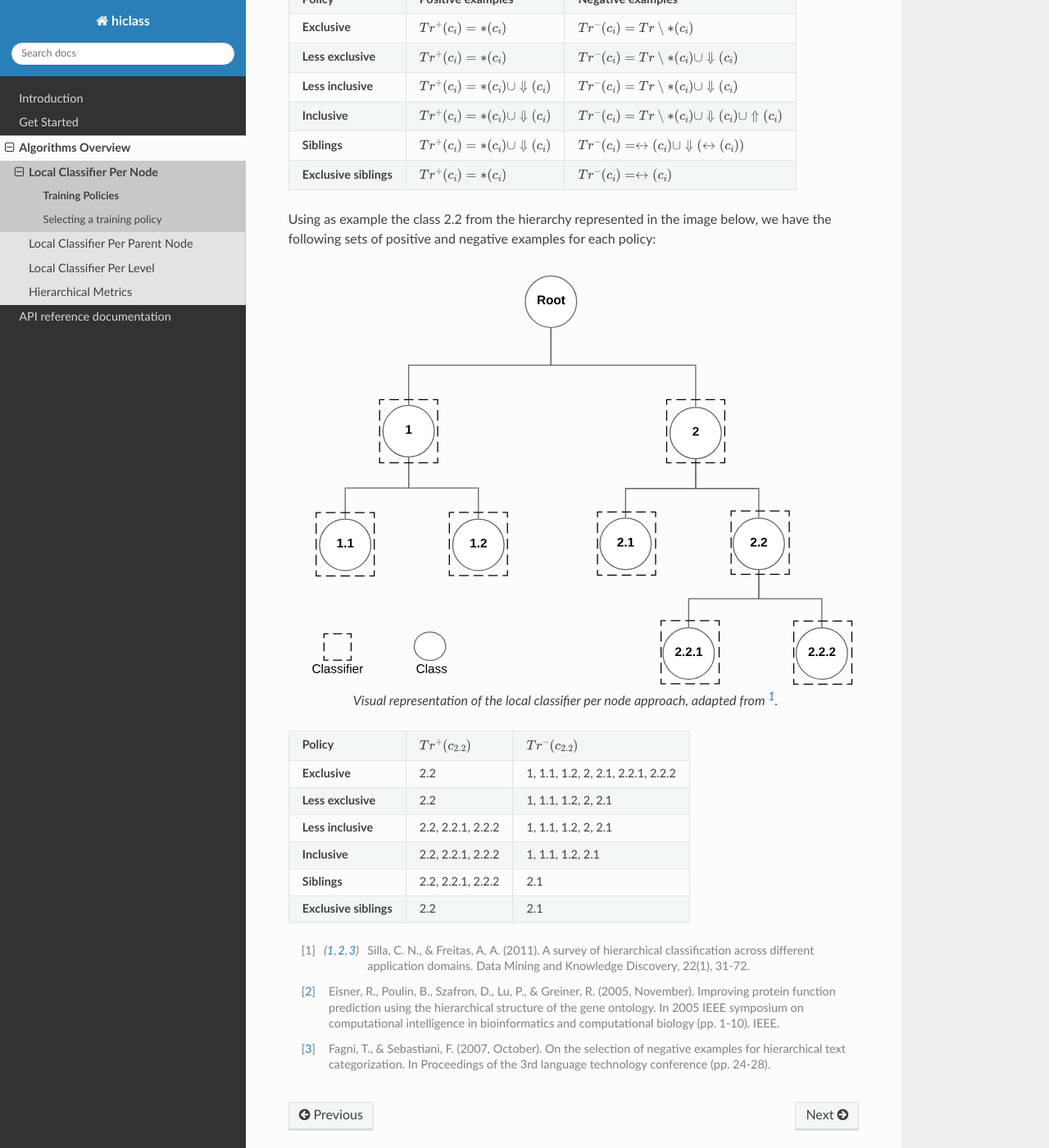
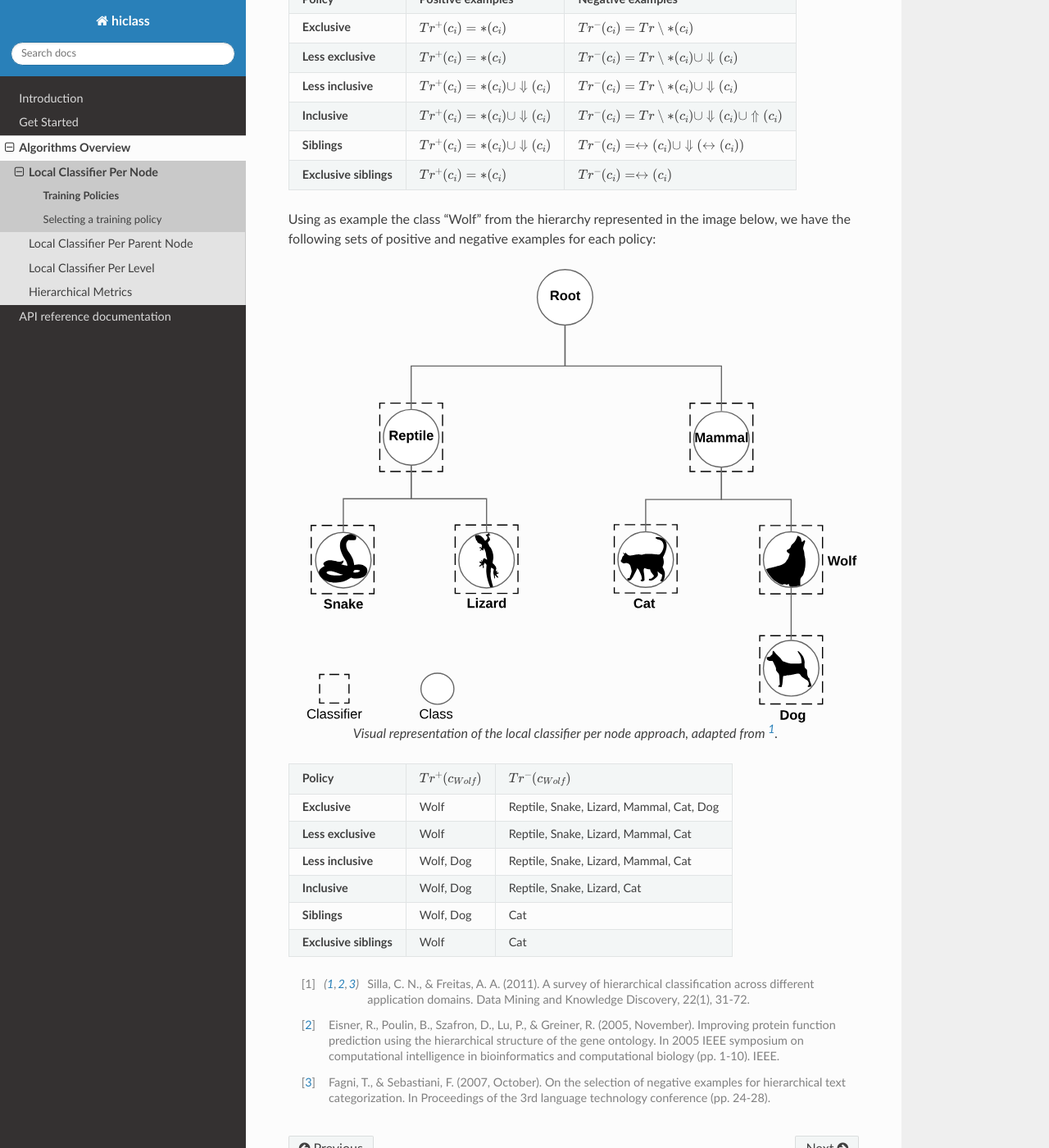
Before and after one commit to scikit-learn-contrib/hiclass, a Sphinx documentation site: the page built from docs/source/algorithms/training_policies.rst, in a window 1280 px wide and 1400 px high, scrolled down 745 px. Shown: the whole window at 82% size. Built offline with Sphinx 7.4.7 and the Read the Docs theme 2.0.0, drawn with Linux system fonts in a browser that asks for light colours.

Commit message:
Update examples on algorithms section (#38)

```diff
--- a/docs/source/algorithms/local_classifier_per_level.rst
+++ b/docs/source/algorithms/local_classifier_per_level.rst
@@ -8,8 +8,6 @@ The local classifier per level approach consists of training a multi-class class
 .. figure:: local_classifier_per_level.svg
    :align: center
 
-   Visual representation of the local classifier per level approach, adapted from [1]_.
+   Visual representation of the local classifier per level approach.
 
-Similar to the other hierarchical classifiers, the local classifier per level can also be trained in parallel and prediction is performed in a top-down style to avoid inconsistencies. For example, supposing that for a given test example the classifier at the first level returns the probabilities 0.91 and 0.7 for classes 1 and 2, respectively, then the one with the highest probability is considered as the correct prediction, which in this case is class 1. For the second level, only the probabilities for classes 1.1 and 1.2 are considered and the one with the highest probability is the final prediction.
-
-.. [1] Silla, C. N., & Freitas, A. A. (2011). A survey of hierarchical classification across different application domains. Data Mining and Knowledge Discovery, 22(1), 31-72.
+Similar to the other hierarchical classifiers, the local classifier per level can also be trained in parallel, and prediction is performed in a top-down style to avoid inconsistencies. For example, supposing that for a given test example the classifier at the first level returns the probabilities 0.91 and 0.7 for classes "Reptile" and "Mammal", respectively, then the one with the highest probability is considered as the correct prediction, which in this case is class "Reptile". For the second level, only the probabilities for classes "Snake" and "Lizard" are considered and the one with the highest probability is the final prediction.
--- a/docs/source/algorithms/local_classifier_per_node.rst
+++ b/docs/source/algorithms/local_classifier_per_node.rst
@@ -8,7 +8,7 @@ One of the most popular approaches in the literature, the local classifier per n
 .. figure:: local_classifier_per_node.svg
    :align: center
 
-   Visual representation of the local classifier per node approach, adapted from [1]_.
+   Visual representation of the local classifier per node approach.
 
 .. toctree::
     :hidden:
@@ -16,6 +16,4 @@ One of the most popular approaches in the literature, the local classifier per n
     training_policies
     selecting_training_policy
 
-Each binary classifier is trained in parallel using the library `Ray <https://www.ray.io/>`_. In order to avoid inconsistencies, prediction is performed in a top-down manner. For example, given a hypothetical test example, the local classifier per node firstly queries the binary classifiers at nodes 1 and 2. Let's suppose that in this case the probability of the test example belonging to class 1 is 0.8, while the probability of belonging to class 2 is 0.5, then class 1 is picked. At the next level, only the classifiers at nodes 1.1 and 1.2 are queried, and again the one with the highest probability is selected.
-
-.. [1] Silla, C. N., & Freitas, A. A. (2011). A survey of hierarchical classification across different application domains. Data Mining and Knowledge Discovery, 22(1), 31-72.
+Each binary classifier is trained in parallel using the library `Ray <https://www.ray.io/>`_. In order to avoid inconsistencies, prediction is performed in a top-down manner. For example, given a hypothetical test example, the local classifier per node firstly queries the binary classifiers at nodes "Reptile" and "Mammal". Let's suppose that in this case the probability of the test example belonging to class "Reptile" is 0.8, while the probability of belonging to class "Mammal" is 0.5, then class "Reptile" is picked. At the next level, only the classifiers at nodes "Snake" and "Lizard" are queried, and again the one with the highest probability is selected.
--- a/docs/source/algorithms/local_classifier_per_parent_node.rst
+++ b/docs/source/algorithms/local_classifier_per_parent_node.rst
@@ -8,8 +8,6 @@ The local classifier per parent node approach consists of training a multi-class
 .. figure:: local_classifier_per_parent_node.svg
    :align: center
 
-   Visual representation of the local classifier per parent node approach, adapted from [1]_.
+   Visual representation of the local classifier per parent node approach.
 
-While training is executed in parallel, prediction is performed in a top-down style in order to avoid inconsistencies. For example, let's suppose that the classifier located at the root node decides that a test example belongs to class 1, then the next level can only be predicted by the classifier located at node 1, which in turn will decide if the test example belongs to class 1.1 or 1.2.
-
-.. [1] Silla, C. N., & Freitas, A. A. (2011). A survey of hierarchical classification across different application domains. Data Mining and Knowledge Discovery, 22(1), 31-72.
+While training is executed in parallel, prediction is performed in a top-down style in order to avoid inconsistencies. For example, let's suppose that the classifier located at the root node decides that a test example belongs to class "Reptile", then the next level can only be predicted by the classifier located at node "Reptile", which in turn will decide if the test example belongs to class "Snake" or "Lizard".
--- a/docs/source/algorithms/training_policies.rst
+++ b/docs/source/algorithms/training_policies.rst
@@ -30,23 +30,23 @@ Based on this notation, we can define the different policies and their sets of p
 **Exclusive siblings**  :math:`Tr^+(c_i) = *(c_i)`                        :math:`Tr^-(c_i) = \leftrightarrow (c_i)`
 ======================  ================================================  =============================================================
 
-Using as example the class 2.2 from the hierarchy represented in the image below, we have the following sets of positive and negative examples for each policy:
+Using as example the class "Wolf" from the hierarchy represented in the image below, we have the following sets of positive and negative examples for each policy:
 
 .. figure:: local_classifier_per_node.svg
    :align: center
 
    Visual representation of the local classifier per node approach, adapted from [1]_.
 
-======================  =====================  ===============================================
-**Policy**              :math:`Tr^+(c_{2.2})`  :math:`Tr^-(c_{2.2})`
-----------------------  ---------------------  -----------------------------------------------
-**Exclusive**           2.2                    1, 1.1, 1.2, 2, 2.1, 2.2.1, 2.2.2
-**Less exclusive**      2.2                    1, 1.1, 1.2, 2, 2.1
-**Less inclusive**      2.2, 2.2.1, 2.2.2      1, 1.1, 1.2, 2, 2.1
-**Inclusive**           2.2, 2.2.1, 2.2.2      1, 1.1, 1.2, 2.1
-**Siblings**            2.2, 2.2.1, 2.2.2      2.1
-**Exclusive siblings**  2.2                    2.1
-======================  =====================  ===============================================
+======================  ======================  ===============================================
+**Policy**              :math:`Tr^+(c_{Wolf})`  :math:`Tr^-(c_{Wolf})`
+----------------------  ----------------------  -----------------------------------------------
+**Exclusive**           Wolf                    Reptile, Snake, Lizard, Mammal, Cat, Dog
+**Less exclusive**      Wolf                    Reptile, Snake, Lizard, Mammal, Cat
+**Less inclusive**      Wolf, Dog               Reptile, Snake, Lizard, Mammal, Cat
+**Inclusive**           Wolf, Dog               Reptile, Snake, Lizard, Cat
+**Siblings**            Wolf, Dog               Cat
+**Exclusive siblings**  Wolf                    Cat
+======================  ======================  ===============================================
 
 .. [1] Silla, C. N., & Freitas, A. A. (2011). A survey of hierarchical classification across different application domains. Data Mining and Knowledge Discovery, 22(1), 31-72.
 
```
Also changed, not shown: docs/source/algorithms/local_classifier_per_level.svg, docs/source/algorithms/local_classifier_per_node.svg, docs/source/algorithms/local_classifier_per_parent_node.svg.
